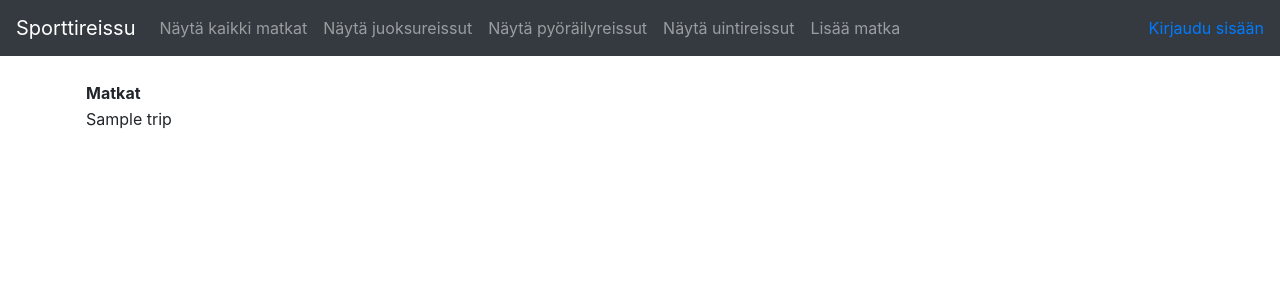
After one commit to kafenoir/sporttireissu, a Flask app: page /trips/sport/1 in a window 1280 px wide. The commit adds this page. Shown: the top 300 px of the page. Run offline with Flask 2, Linux system fonts and the light colour scheme; tables that the repository leaves empty hold one stand-in row (values such as "Sample post"); some libraries are stand-ins or nearby versions.

Commit message:
3 tables, 1 intersection table, SQL search for trips with  different sports, Bootstrap

```diff
--- a/application/__init__.py
+++ b/application/__init__.py
@@ -18,9 +18,10 @@ from application import views
 from application.trips import models
 from application.trips import views
 
+from application.sports import models
+
 from application.auth import models
 from application.auth import views
-
 
 from application.auth.models import User
 from os import urandom
--- a/application/templates/layout.html
+++ b/application/templates/layout.html
@@ -3,28 +3,54 @@
   <head>
     <meta charset="utf-8">
       <title>Sporttireissu</title>
+      <link rel="stylesheet" href="https://maxcdn.bootstrapcdn.com/bootstrap/4.0.0/css/bootstrap.min.css" integrity="sha384-Gn5384xqQ1aoWXA+058RXPxPg6fy4IWvTNh0E263XmFcJlSAwiGgFAW/dAiS6JXm" crossorigin="anonymous">
   </head>
 
   <body>
+    <nav class="navbar navbar-expand-md navbar-dark bg-dark mb-4">
+      <a class="navbar-brand" href="#">Sporttireissu</a>
+      <button class="navbar-toggler" type="button" data-toggle="collapse" data-target="#navbarCollapse" aria-controls="navbarCollapse" aria-expanded="false" aria-label="Toggle navigation">
+              <span class="navbar-toggler-icon"></span>
+      </button>
+      <div class="collapse navbar-collapse" id="navbarCollapse">
+              <ul class="navbar-nav mr-auto">
+                <li class="nav-item">
+                  <a class="nav-link" href="{{ url_for('trips_index') }} ">Näytä kaikki matkat</a>
+                </li>
+                <li class="nav-item">
+                  <a class="nav-link" href="/trips/sport/1">Näytä juoksureissut</a>
+                </li>
+                <li class="nav-item">
+                  <a class="nav-link" href="/trips/sport/2">Näytä pyöräilyreissut</a>
+                </li>
+                <li class="nav-item">
+                  <a class="nav-link" href="/trips/sport/3">Näytä uintireissut</a>
+                </li>
+                <li class="nav-item">
+                  <a class="nav-link" href="{{ url_for('trips_form') }} ">Lisää matka</a>
+                </li>
+              </ul>
+              <div class="form-inline mt-2 mt-md-0">
           {% if current_user.is_authenticated %}
-    <p>
-      Kirjautunut nimellä {{ current_user.name }}. <a href="{{ url_for('auth_logout') }}">Kirjaudu ulos</a>
-    </p>
+          <a href="{{ url_for('auth_logout') }}">Hei {{ current_user.name }} -- Kirjaudu ulos</a>
           {% else %}
-    <a href="{{ url_for('auth_login') }}">Kirjaudu</a>
-    <a href="{{ url_for('auth_register')}}">Rekisteröidy</a>
+          <a href="{{ url_for('auth_login') }}">Kirjaudu sisään</a>
           {% endif %}
+              </div>
+      </div>
+    </nav>
 
-    <ul>
-      <li><a href="{{ url_for('trips_index') }}">Näytä kaikki matkat</a></li>
-      <li><a href="{{ url_for('trips_form') }}">Lisää matka</a></li>
-    </ul>
-
+    <main role="main" class="container">
       {% block body %}
       <p>
         Content.
       </p>
       {% endblock %}
+    </main>
+
+    <script src="https://code.jquery.com/jquery-3.2.1.slim.min.js" integrity="sha384-KJ3o2DKtIkvYIK3UENzmM7KCkRr/rE9/Qpg6aAZGJwFDMVNA/GpGFF93hXpG5KkN" crossorigin="anonymous"></script>
+      <script src="https://cdnjs.cloudflare.com/ajax/libs/popper.js/1.12.9/umd/popper.min.js" integrity="sha384-ApNbgh9B+Y1QKtv3Rn7W3mgPxhU9K/ScQsAP7hUibX39j7fakFPskvXusvfa0b4Q" crossorigin="anonymous"></script>
+      <script src="https://maxcdn.bootstrapcdn.com/bootstrap/4.0.0/js/bootstrap.min.js" integrity="sha384-JZR6Spejh4U02d8jOt6vLEHfe/JQGiRRSQQxSfFWpi1MquVdAyjUar5+76PVCmYl" crossorigin="anonymous"></script>
 
   </body>
 </html>
--- /dev/null
+++ b/application/templates/trips/search.html
@@ -0,0 +1,16 @@
+{% extends "layout.html" %}
+
+{% block body %}
+  <table>
+    <tr>
+      <th>Matkat</th>
+    </tr>
+    {% if trips is defined %}
+    {% for trip in trips %}
+    <tr>
+      <td>{{ trip.name }}</td>
+    </tr>
+    {% endfor %}
+    {% endif %}
+  </table>
+{% endblock %}
--- a/application/trips/forms.py
+++ b/application/trips/forms.py
@@ -1,8 +1,9 @@
 from flask_wtf import FlaskForm
-from wtforms import StringField, IntegerField, DateField, validators
+from wtforms import StringField, IntegerField, SelectField, DateField, validators
 
 class TripForm(FlaskForm):
     name = StringField("Matkan nimi",[validators.Length(min=2, message='Matkan nimen pituuden on oltava vähintään 2 merkkiä')])
+    sport = SelectField("Laji", choices=[(1, 'Juoksu'), (2, 'Pyöräily'), (3, 'Uinti')])
     destination = StringField("Kohde", [validators.Length(min=2, message='Kohteen nimen pituuden on oltava vähintään 2 merkkiä')])
     start_date = DateField("Lähtöpäivä (YYYY-KK-PP)", format='%Y-%m-%d')
     end_date = DateField("Paluupäivä (YYYY-KK-PP)", format='%Y-%m-%d')
--- a/application/trips/models.py
+++ b/application/trips/models.py
@@ -1,8 +1,11 @@
 from application import db
+from application.models import Base
 from datetime import datetime
 
-class Trip(db.Model):
-    id = db.Column(db.Integer, primary_key=True)
+from sqlalchemy.sql import text
+
+class Trip(Base):
+
     name = db.Column(db.String(32), nullable=False)
     destination = db.Column(db.String(32), nullable=False)
     start_date = db.Column(db.DateTime, default=db.func.current_date())
@@ -13,6 +16,8 @@ class Trip(db.Model):
     max_participants = db.Column(db.Integer, nullable=False)
 
     account_id = db.Column(db.Integer, db.ForeignKey('account.id'), nullable=False)
+
+    trip_sport = db.relationship("TripSport", backref='trip', lazy=True)
 
     def __init__(self, name):
         self.name = name
@@ -29,3 +34,18 @@ class Trip(db.Model):
 
     def convertRegDL(self):
         return self.registration_dl.strftime("%Y-%m-%d")
+
+    @staticmethod
+    def find_trips_with_sport(s):
+        stmt = text("SELECT Trip.id, Trip.name FROM Trip"
+                    " LEFT JOIN Trip_Sport ON Trip_Sport.trip_id = Trip.id"
+                    " LEFT JOIN Sport ON Sport.id = Trip_Sport.sport_id"
+                    " WHERE Sport.id = " + s)
+
+        res = db.engine.execute(stmt)
+
+        response = []
+        for row in res:
+            response.append({"id":row[0], "name": row[1]})
+
+        return response
--- a/application/trips/views.py
+++ b/application/trips/views.py
@@ -4,6 +4,9 @@ from flask_login import login_required, current_user
 from application import app, db
 from application.trips.models import Trip
 from application.trips.forms import TripForm
+
+from application.sports.models import Sport
+from application.sports.models import TripSport
 
 import datetime
 
@@ -28,9 +31,6 @@ def trips_editor(trip_id):
 def trips_create():
     form = TripForm(request.form)
 
-    if not form.validate():
-        return render_template("trips/new.html", form = form)
-
     t = Trip(form.name.data)
     t.price = form.price.data
     t.destination = form.destination.data
@@ -42,6 +42,12 @@ def trips_create():
     t.account_id = current_user.id
 
     db.session().add(t)
+    db.session().commit()
+
+    ts1 = TripSport(t.id)
+    ts1.sport_id = form.sport.data
+
+    db.session().add(ts1)
     db.session().commit()
 
     return redirect(url_for("trips_index"))
@@ -76,3 +82,8 @@ def trips_delete(trip_id):
     db.session().commit()
 
     return redirect(url_for("trips_index"))
+
+@app.route("/trips/sport/<sport_id>", methods=["GET"])
+def search_by_sport(sport_id):
+
+    return render_template("trips/search.html", trips=Trip.find_trips_with_sport(sport_id))
```
Also changed, not shown: application/auth/models.py (+2 -5 lines), application/models.py (added, +9 -0 lines), application/sports/models.py (added, +19 -0 lines), application/templates/trips/new.html (+15 -0 lines), README.md. Lines whose indentation alone changed are shown as unchanged.
